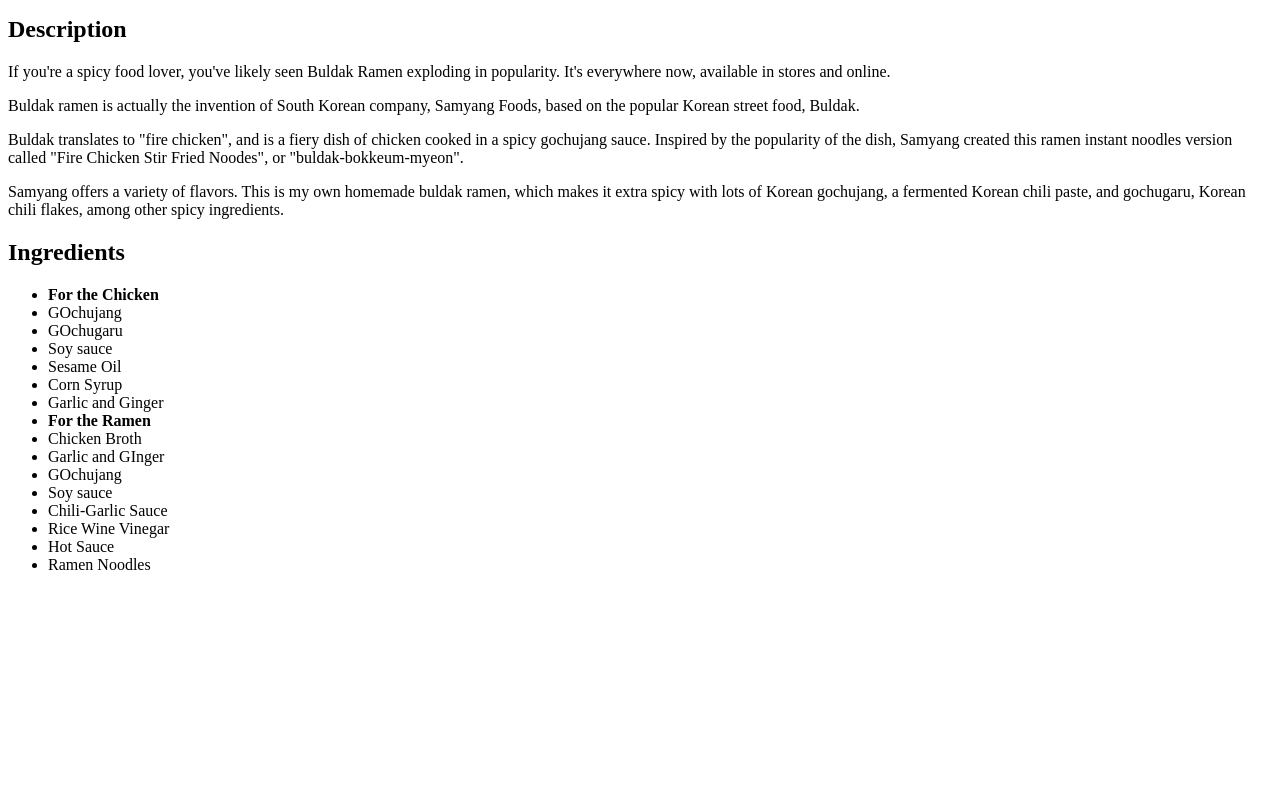
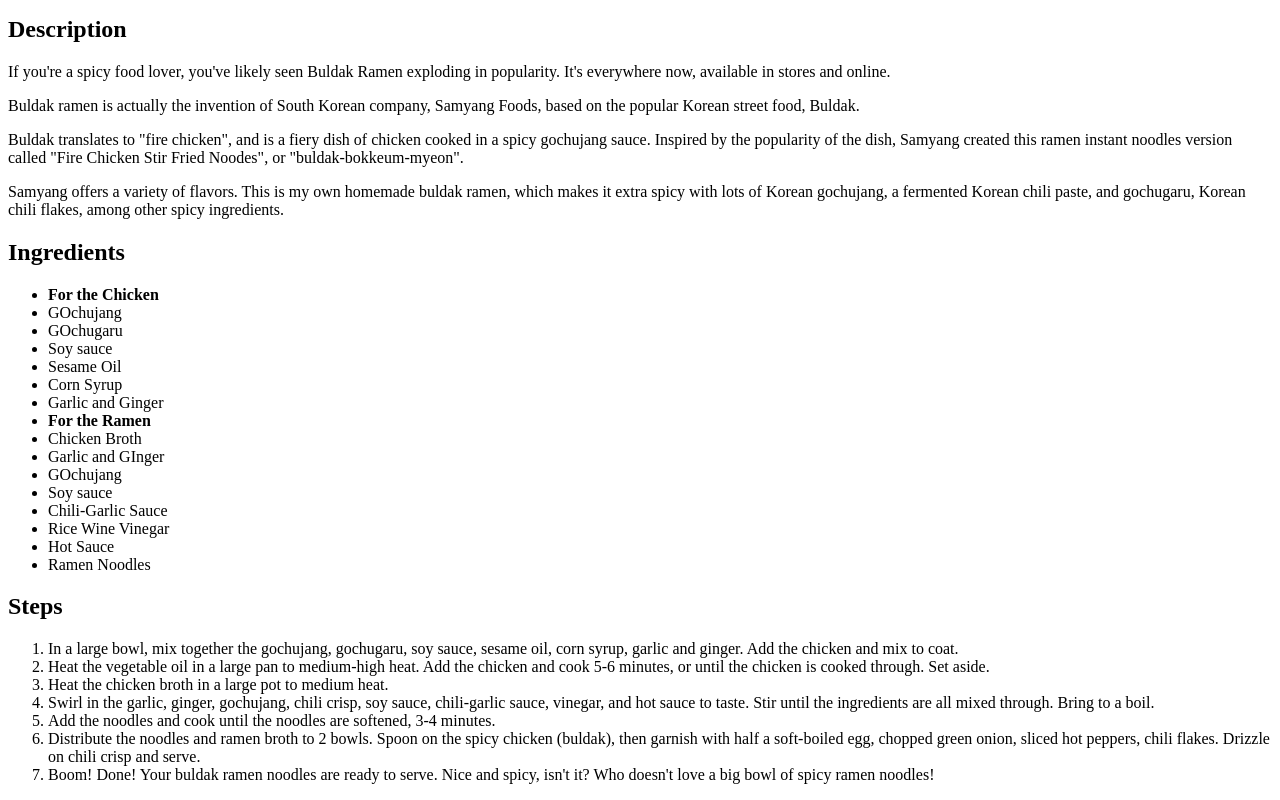
Before and after one commit to nrintin32/odin-recipies, a plain HTML site: page recipes/ramen.html in a window 1280 px wide. Shown: the part 1888-2688 px from the top of the page. Before the commit the page ends 2478 px from the top, so only its background shows below. Drawn offline with Linux system fonts and the light colour scheme.

Commit message:
Add ordered steps list to ramen.html

```diff
--- a/recipes/ramen.html
+++ b/recipes/ramen.html
@@ -37,5 +37,17 @@
             <li>Ramen Noodles</li>
 
         </ul>
+
+        <h2>Steps</h2>
+
+        <ol>
+            <li>In a large bowl, mix together the gochujang, gochugaru, soy sauce, sesame oil, corn syrup, garlic and ginger. Add the chicken and mix to coat.</li>
+            <li>Heat the vegetable oil in a large pan to medium-high heat. Add the chicken and cook 5-6 minutes, or until the chicken is cooked through. Set aside.</li>
+            <li>Heat the chicken broth in a large pot to medium heat.</li>
+            <li>Swirl in the garlic, ginger, gochujang, chili crisp, soy sauce, chili-garlic sauce, vinegar, and hot sauce to taste. Stir until the ingredients are all mixed through. Bring to a boil.</li>
+            <li>Add the noodles and cook until the noodles are softened, 3-4 minutes.</li>
+            <li>Distribute the noodles and ramen broth to 2 bowls. Spoon on the spicy chicken (buldak), then garnish with half a soft-boiled egg, chopped green onion, sliced hot peppers, chili flakes. Drizzle on chili crisp and serve.</li>
+            <li>Boom! Done! Your buldak ramen noodles are ready to serve. Nice and spicy, isn't it? Who doesn't love a big bowl of spicy ramen noodles!</li>
+        </ol>
     </body>
 </html>
```
